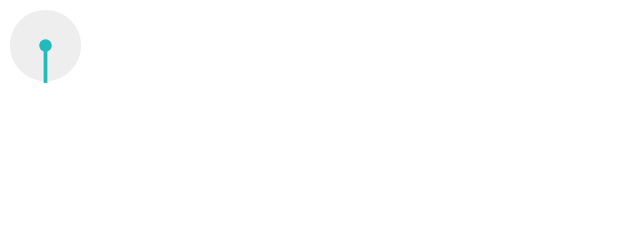
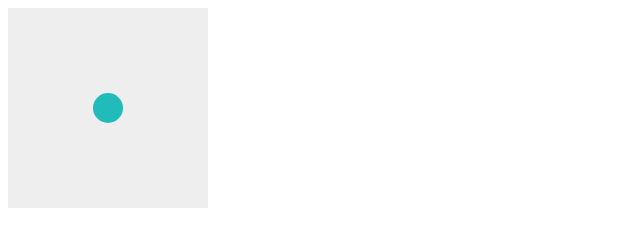
Before and after one commit to roryhoy/locus-diffuse, a plain HTML site: page index.html in a window 1280 px wide. Shown: the whole page, without its empty margins (0-640 px from the left). Drawn offline with Linux system fonts and the light colour scheme.

Commit message:
dial changed to position object

```diff
--- a/index.html
+++ b/index.html
@@ -1,14 +1,24 @@
 <html>
   <head>
-    <script src="NexusUI.js"></script>
+    <script src="./NexusUI.js"></script>
   </head>
   <body>
 
-    <div id="dial"></div>
+    <div id="target"></div>
 
     <script>
-      var dial = new Nexus.Dial('#dial')
-    </script>
+      var position = new Nexus.Position('#target',{
+        'size': [200,200],
+        'mode': 'absolute',  // "absolute" or "relative"
+        'x': 0.5,  // initial x value
+        'minX': 0,
+        'maxX': 1,
+        'stepX': 0,
+        'y': 0.5,  // initial y value
+        'minY': 0,
+        'maxY': 1,
+        'stepY': 0
+})    </script>
 
   </body>
 </html>
```
